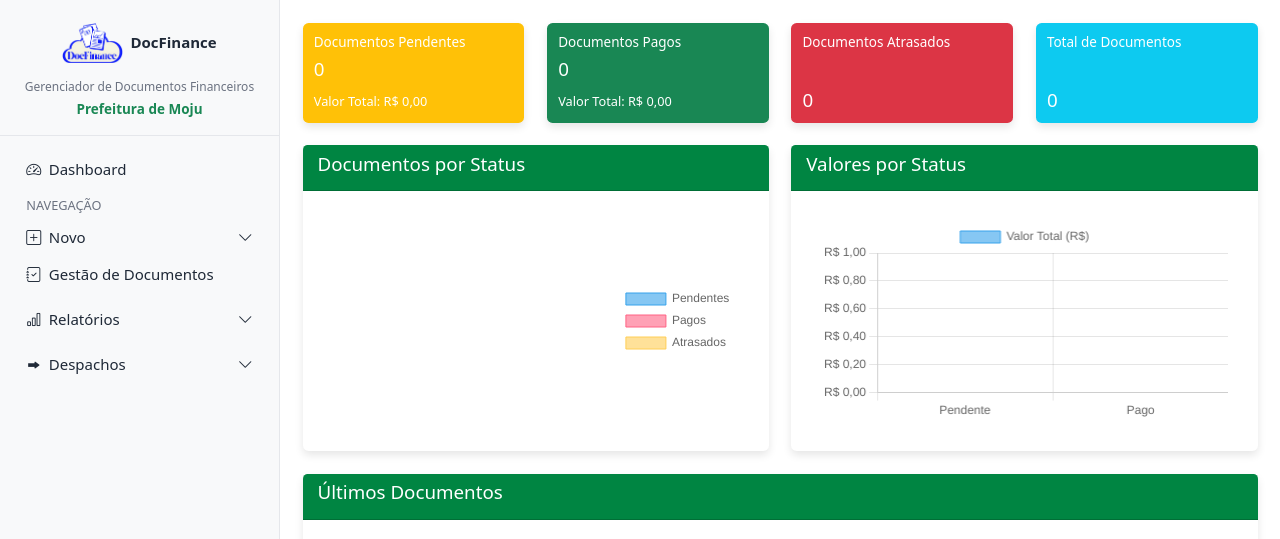
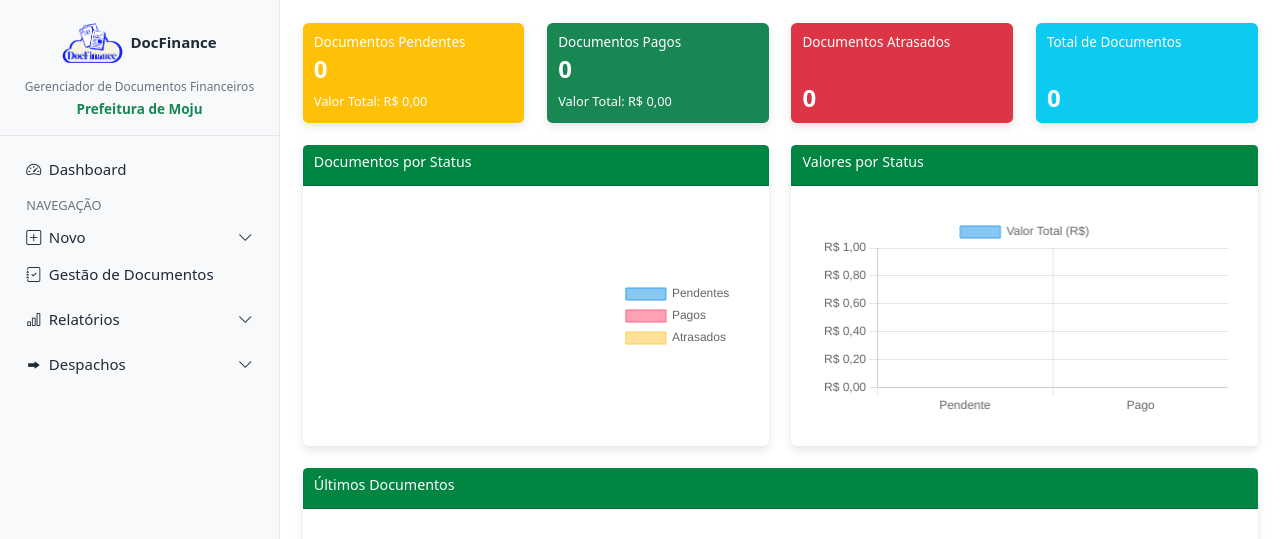
Before and after one commit to vpsmoju/docfinance, a Django app: page /documentos/dashboard/ in a window 1280 px wide. Shown: the top 539 px of the page. Run offline with Django 5.2, Linux system fonts and the light colour scheme; the visitor is signed in with stand-in values (Sample User, id 1); data that the repository does not hold is empty; parts of the project's set-up code (start-up, migrations or seed data) failed here and were passed over.

Commit message:
style(dashboard): aumentar destaque dos meros dos cards e reduzir cabe7alho; reduzir espessura das barras do gre1fico

```diff
--- a/documentos/templates/documentos/dashboard.html
+++ b/documentos/templates/documentos/dashboard.html
@@ -9,7 +9,9 @@
 .dashboard-cards .card .card-body { display: flex; flex-direction: column; justify-content: space-between; padding: .75rem; }
 .dashboard-cards .card .card-title { font-size: .9rem; font-weight: 500; margin-bottom: .2rem; }
 .dashboard-cards .card p { font-size: .85rem; margin-bottom: 0; }
-.dashboard-cards .card .card-text { font-size: 1.25rem; }
+.dashboard-cards .card .card-text { font-size: 1.6rem; font-weight: 700; line-height: 1.1; }
+.card-header { padding: .5rem .75rem; }
+.card-header h5 { font-size: .95rem; }
 .table th, .table td { font-size: .85rem; }
 .table td.descricao { font-size: .8rem; max-width: 280px; white-space: nowrap; overflow: hidden; text-overflow: ellipsis; }
 /* Gráficos menores para estética */
@@ -172,7 +174,7 @@
             function configurarGraficoBarra(ctx, labels, valores, titulo) {
                 return new Chart(ctx, {
                     type: 'bar',
-                    data: { labels, datasets: [{ label: titulo, data: valores, backgroundColor: 'rgba(54, 162, 235, 0.6)' }] },
+                    data: { labels, datasets: [{ label: titulo, data: valores, backgroundColor: 'rgba(54, 162, 235, 0.6)', maxBarThickness: 28, borderRadius: 6 }] },
                     options: {
                         responsive: true,
                         maintainAspectRatio: false,
```
